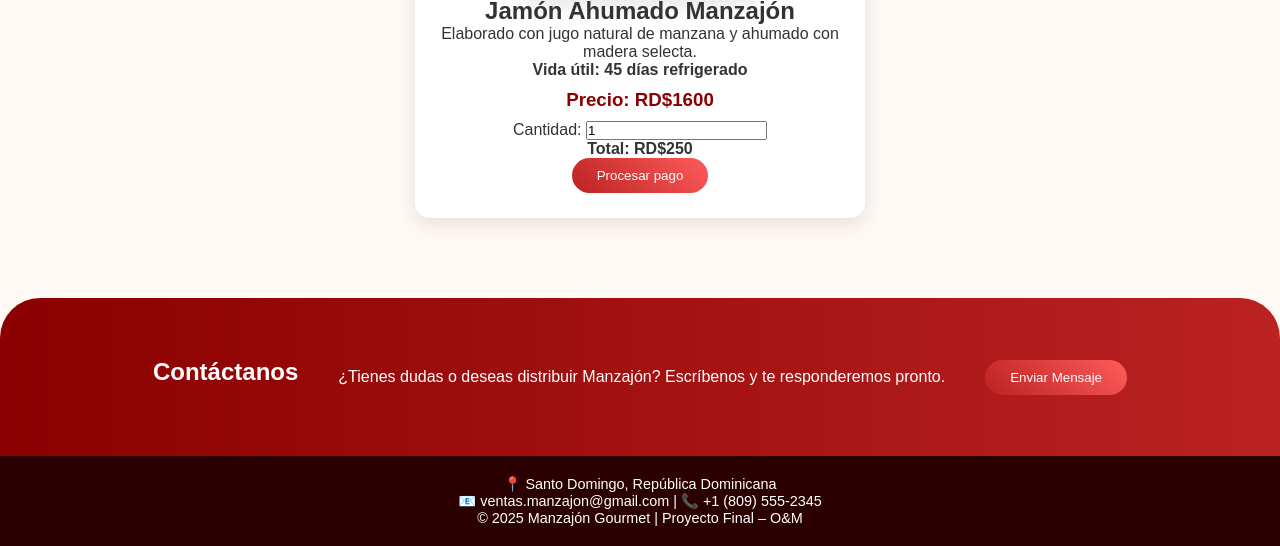
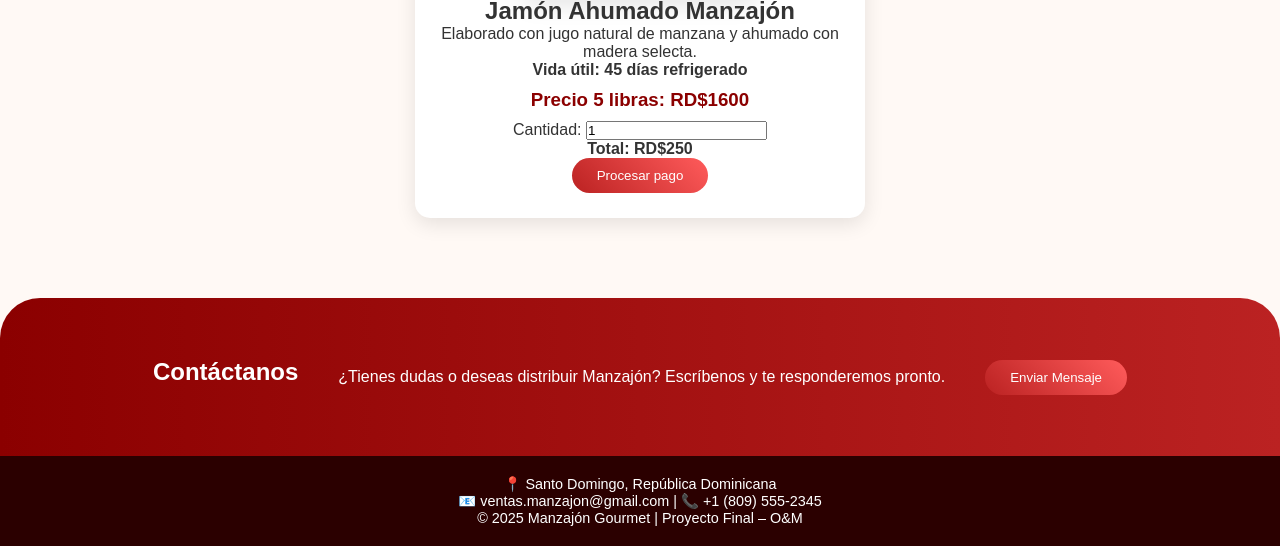
Before and after one commit to Salamixrd/MANZAJONRD, a plain HTML site: page index.html in a window 1280 px wide. Shown: the part 1344-1890 px from the top of the page. Drawn offline with nearby package versions, Linux system fonts and the light colour scheme.

Commit message:
Update index.html

```diff
--- a/index.html
+++ b/index.html
@@ -76,7 +76,7 @@
         Elaborado con jugo natural de manzana y ahumado con madera selecta.<br />
         <strong>Vida útil: 45 días refrigerado</strong>
       </p>
-      <h3 class="precio">Precio: <span id="precioUnidad">RD$1600</span></h3>
+      <h3 class="precio">Precio 5 libras: <span id="precioUnidad">RD$1600</span></h3>
       <div class="carrito">
         <label for="cantidad">Cantidad:</label>
         <input type="number" id="cantidad" value="1" min="1" />
```
